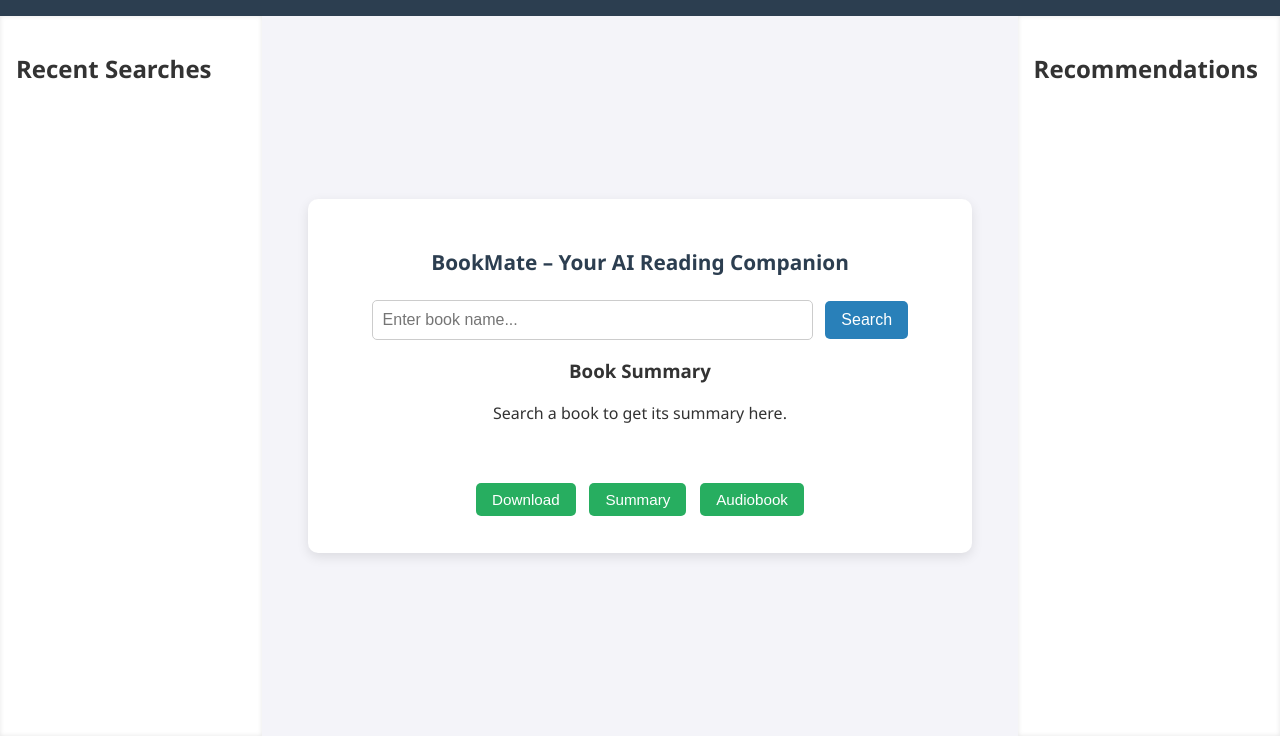
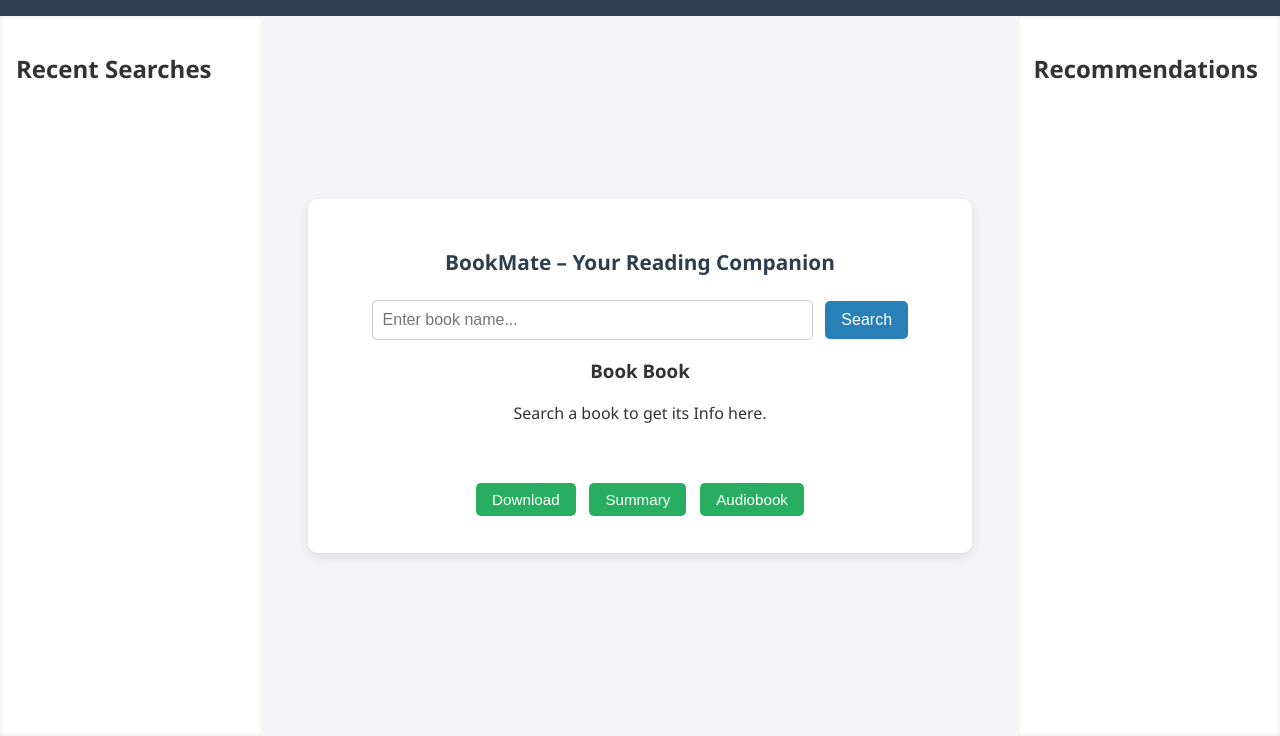
Before and after one commit to virtual-ux/BookMate, a plain HTML site: page index.html in a window 1280 px wide. Shown: the part 102-838 px from the top of the page. Drawn offline with Linux system fonts and the light colour scheme.

Commit message:
Update index.html

```diff
--- a/index.html
+++ b/index.html
@@ -2,7 +2,7 @@
 <html lang="en">
 <head>
     <meta charset="UTF-8">
-    <title>BookMate – Your AI Reading Companion</title>
+    <title>BookMate – Your Reading Companion</title>
     <link rel="stylesheet" href="style.css">
 </head>
 <body>
@@ -16,15 +16,15 @@
         </aside>
         <main class="main-content">
             <div class="center-box">
-                <h2 class="subtitle">BookMate – Your AI Reading Companion</h2>
+                <h2 class="subtitle">BookMate – Your Reading Companion</h2>
                 <div class="search-bar">
                     <input type="text" id="book-input" placeholder="Enter book name...">
                     <button onclick="searchBook()">Search</button>
                 </div>
                 <div class="summary-box" id="summary-box">
-                    <h3>Book Summary</h3>
+                    <h3>Book Book</h3>
                     <img id="book-cover" style="max-width: 200px; margin-top: 1em; display: none;" />
-                    <p id="summary">Search a book to get its summary here.</p>
+                    <p id="summary">Search a book to get its Info here.</p>
                     <div class="action-buttons">
                         <button class="download-btn" onclick="openGoogle()">Download</button>
                         <button onclick="openYouTube('summary')">Summary</button>
```
